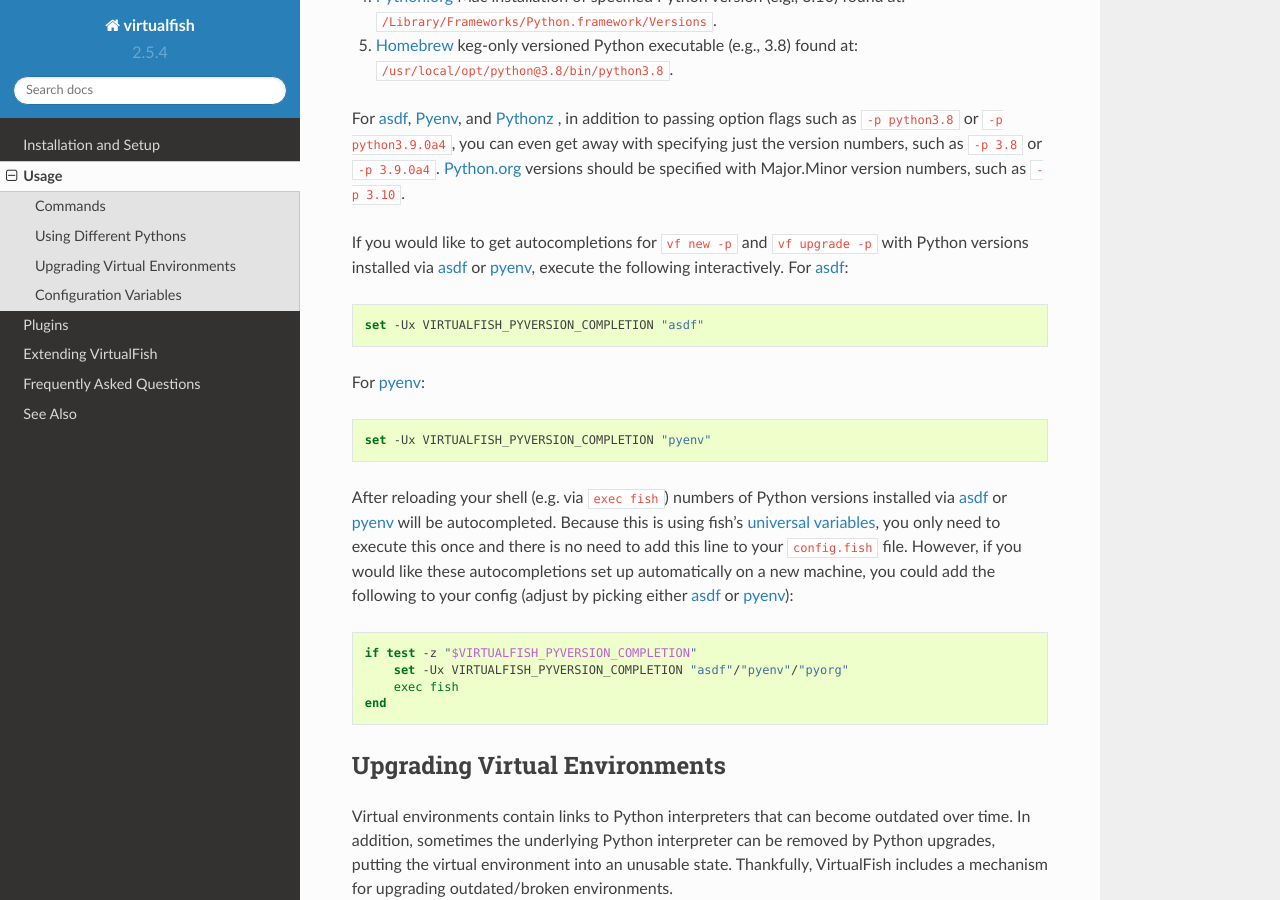
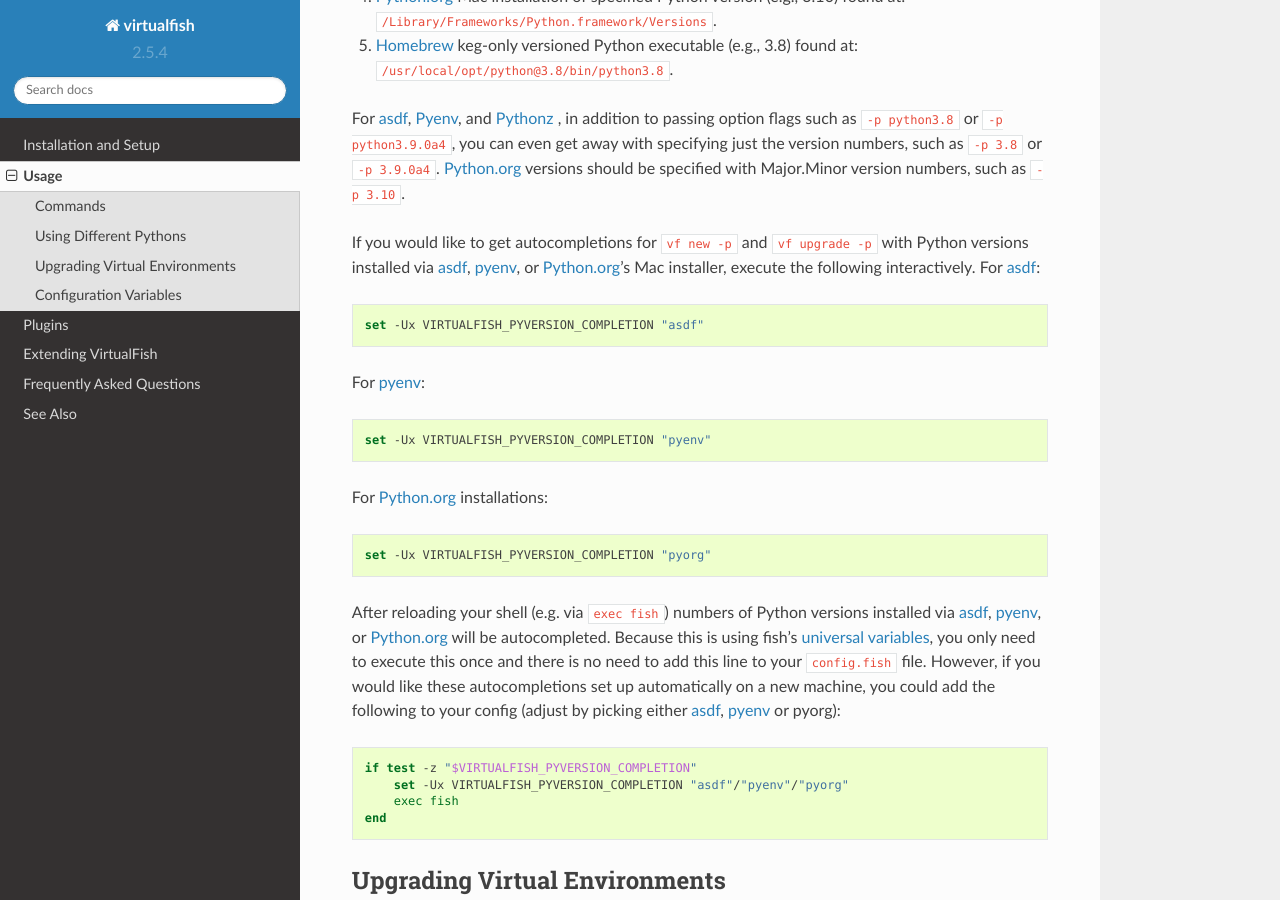
Before and after one commit to justinmayer/virtualfish, a Sphinx documentation site: the page built from docs/usage.rst, in a window 1280 px wide and 900 px high, scrolled down 1423 px. Built offline with Sphinx 7.4.7 and the Read the Docs theme 2.0.0, drawn with Linux system fonts in a browser that asks for light colours.

Commit message:
Add autocompletions for Python.org installs
This brings the two previous commits together by adding autocompletions
for Python versions installed with Python.org's Mac installer. It adds
another valid option to the VIRTUALFISH_PYVERSION_COMPLETION environment
variable and provides an extra function to provide autocompletions of
Python versions installed in /Library/Frameworks/Python.framework/Versions

```diff
--- a/docs/usage.rst
+++ b/docs/usage.rst
@@ -66,8 +66,8 @@ versions should be specified with Major.Minor version numbers, such as
 ``-p 3.10``.
 
 If you would like to get autocompletions for ``vf new -p`` and ``vf upgrade -p``
-with Python versions installed via asdf_ or pyenv_, execute the following
-interactively. For asdf_::
+with Python versions installed via asdf_, pyenv_, or Python.org_'s Mac installer,
+execute the following interactively. For asdf_::
 
     set -Ux VIRTUALFISH_PYVERSION_COMPLETION "asdf"
 
@@ -75,12 +75,17 @@ For pyenv_::
 
     set -Ux VIRTUALFISH_PYVERSION_COMPLETION "pyenv"
 
+For Python.org_ installations::
+
+    set -Ux VIRTUALFISH_PYVERSION_COMPLETION "pyorg"
+
 After reloading your shell (e.g. via ``exec fish``) numbers of Python versions
-installed via asdf_ or pyenv_ will be autocompleted. Because this is using fish's
-`universal variables`_, you only need to execute this once and there is no need
-to add this line to your ``config.fish`` file. However, if you would like these
-autocompletions set up automatically on a new machine, you could add the
-following to your config (adjust by picking either asdf_ or pyenv_)::
+installed via asdf_, pyenv_, or Python.org_ will be autocompleted. Because this
+is using fish's `universal variables`_, you only need to execute this once and
+there is no need to add this line to your ``config.fish`` file. However, if you
+would like these autocompletions set up automatically on a new machine, you
+could add the following to your config (adjust by picking either asdf_, pyenv_
+or pyorg)::
 
     if test -z "$VIRTUALFISH_PYVERSION_COMPLETION"
         set -Ux VIRTUALFISH_PYVERSION_COMPLETION "asdf"/"pyenv"/"pyorg"
```
Also changed, not shown: 1 other file.
